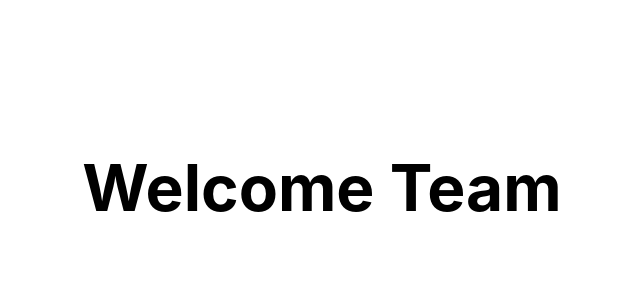
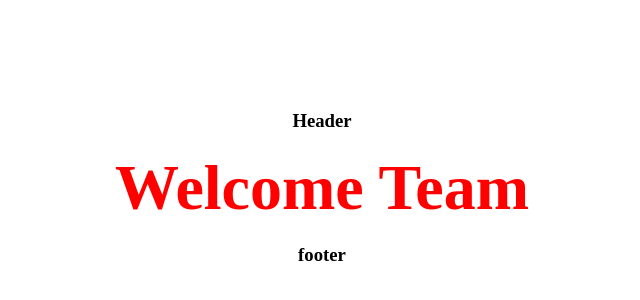
Before and after one commit to Purojekuto-Capstone/purojekuto-client, a Next.js app: page / in a window 1280 px wide. Shown: the part 212-512 px from the top of the page, without its empty margins (318-958 px from the left). Built offline with nearby package versions, Linux system fonts and the light colour scheme.

Commit message:
Install sass dependence, and change the principal structure of project

```diff
--- a/package.json
+++ b/package.json
@@ -10,6 +10,9 @@
   "dependencies": {
     "next": "10.2.3",
     "react": "17.0.2",
-    "react-dom": "17.0.2"
+    "react-dom": "17.0.2",
+    "sass": "^1.34.1"
+  },
+  "devDependencies": {
   }
 }
--- /dev/null
+++ b/src/components/layout.jsx
@@ -0,0 +1,16 @@
+
+
+export default function Layout({children}) {
+    return (
+      <>
+
+          <header>
+              <h3>Header</h3>
+          </header>
+          <main>{children}</main>
+          <footer>
+          <h3>footer</h3>
+          </footer>
+      </>
+    );
+  }
--- a/src/pages/_app.js
+++ b/src/pages/_app.js
@@ -1,4 +1,4 @@
-import "../styles/globals.css";
+import "../styles/globals.scss";
 
 function MyApp({ Component, pageProps }) {
   return <Component {...pageProps} />;
--- a/src/pages/index.jsx
+++ b/src/pages/index.jsx
@@ -1,18 +1,19 @@
 import Head from "next/head";
-import Image from "next/image";
-import styles from "../styles/pages/index.module.css";
+import Layout from '../components/layout'
+
+
 
 export default function Home() {
   return (
-    <div className={styles.container}>
+    <div className='container'>
       <Head>
         <title>PuroJecuto -- proyect manager</title>
         <meta name="description" content="proyect manager" />
       </Head>
 
-      <main className={styles.main}>
-        <h1 className={styles.title}>Welcome Team</h1>
-      </main>
+      <Layout>
+        <h1 className='title'>Welcome Team</h1>
+      </Layout>
     </div>
   );
 }
--- /dev/null
+++ b/src/styles/components/layout.scss
@@ -0,0 +1,3 @@
+.title-layout{
+    color: blue;
+}
--- a/src/styles/globals.css
+++ /dev/null
@@ -1,16 +0,0 @@
-html,
-body {
-  padding: 0;
-  margin: 0;
-  font-family: -apple-system, BlinkMacSystemFont, Segoe UI, Roboto, Oxygen,
-    Ubuntu, Cantarell, Fira Sans, Droid Sans, Helvetica Neue, sans-serif;
-}
-
-a {
-  color: inherit;
-  text-decoration: none;
-}
-
-* {
-  box-sizing: border-box;
-}
--- /dev/null
+++ b/src/styles/globals.scss
@@ -0,0 +1,13 @@
+
+@import './pages/index.scss';
+
+
+body {
+  padding: 0;
+  margin: 0;
+
+}
+
+* {
+  box-sizing: border-box;
+}
--- a/src/styles/pages/index.module.css
+++ b/src/styles/pages/index.scss
@@ -22,4 +22,5 @@
   text-align: center;
   line-height: 1.15;
   font-size: 4rem;
+  color: red;
 }
```
Also changed, not shown: src/common/components/Layout/Layout.jsx (deleted), 1 other file (tests, documents, lock files or other folders).
